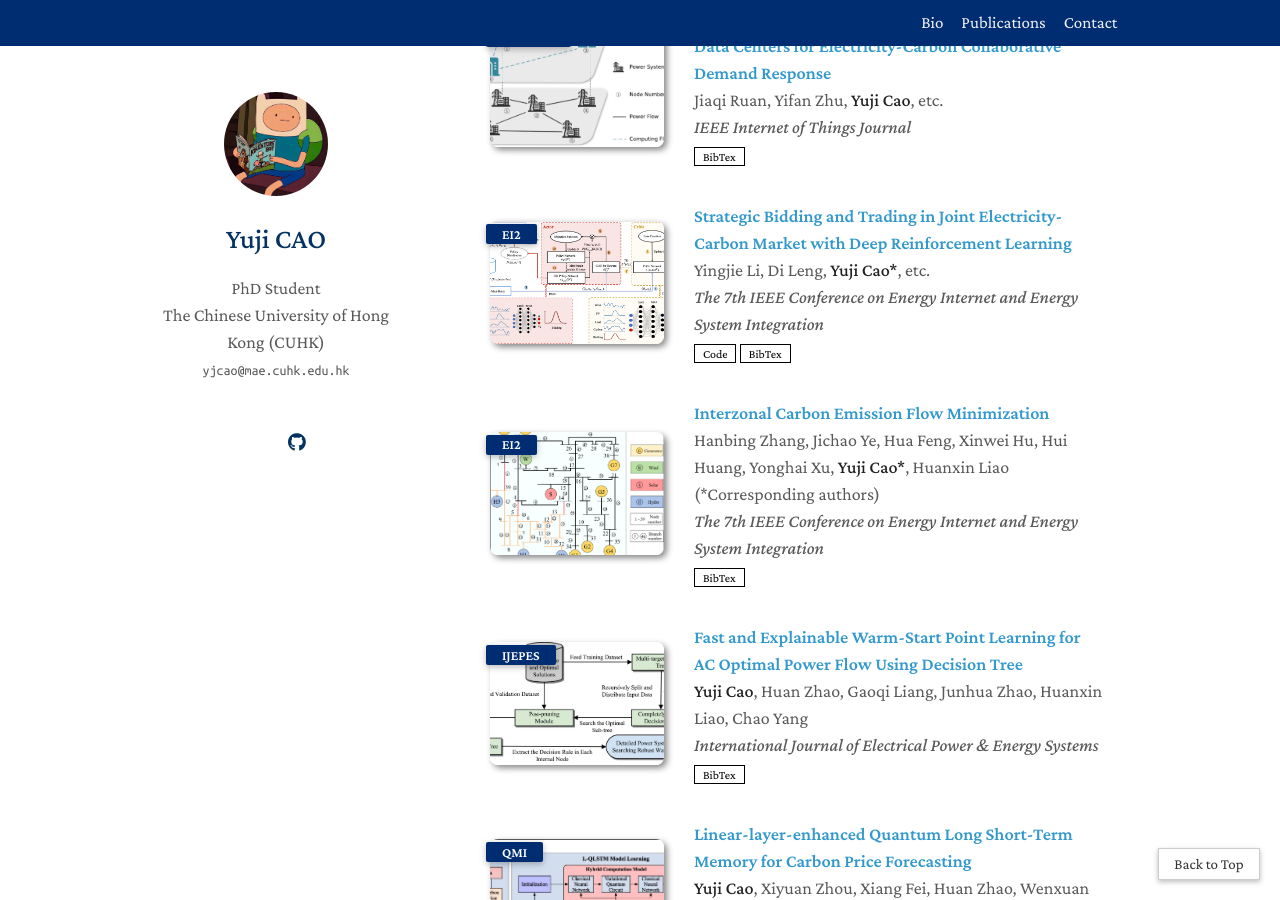
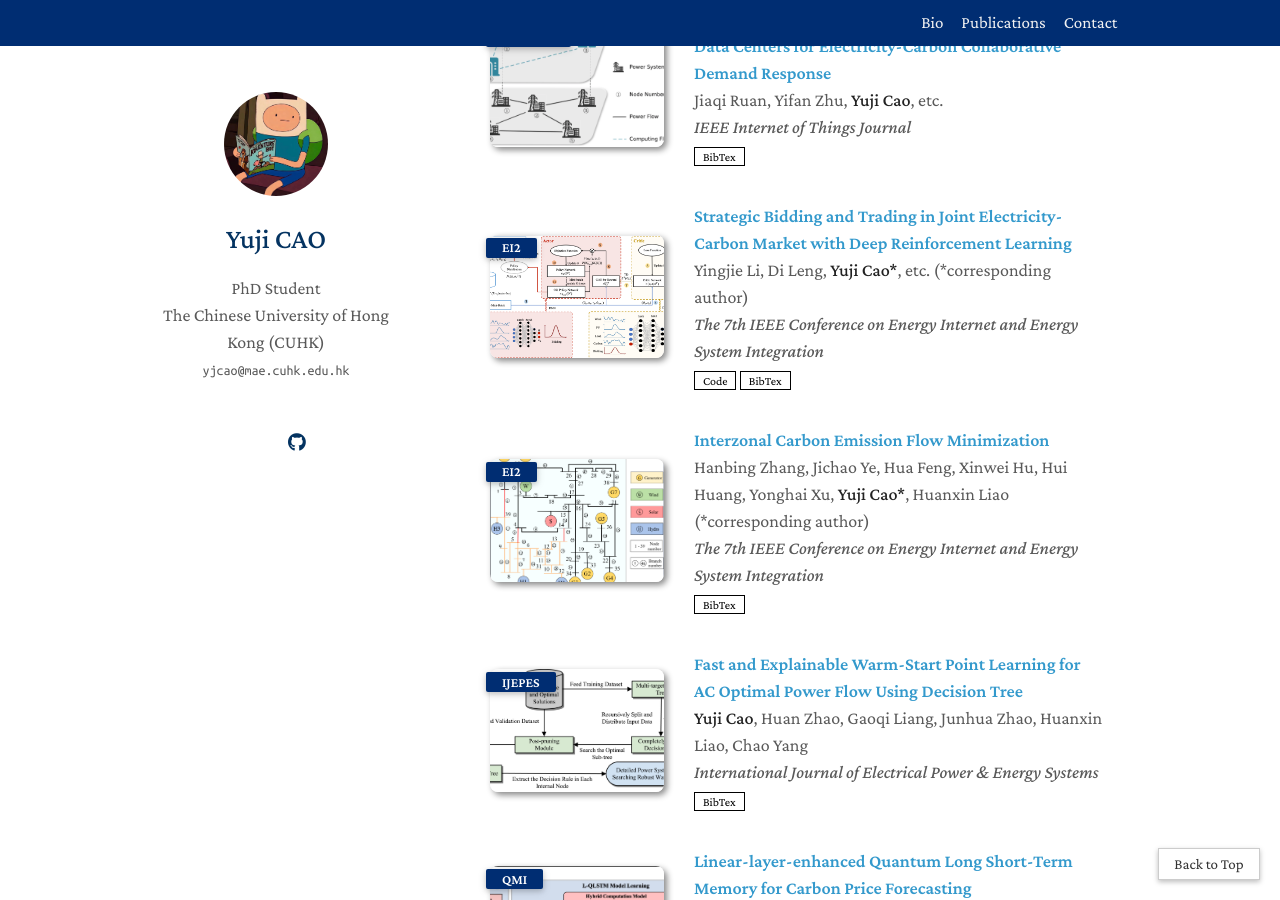
Before and after one commit to yxwyx/yxwyx.github.io, a Jekyll site: the page built from index.md, in a window 1280 px wide and 900 px high, scrolled down 1058 px. Built offline with Jekyll 4.4.1, drawn with Linux system fonts in a browser that asks for light colours; nearby versions of some CDN libraries; a style sheet for code colours, icons or effects is not loaded.

```diff
--- a/_data/publications.yml
+++ b/_data/publications.yml
@@ -16,7 +16,7 @@
     image: ./assets/img/data-center.png
 
   - title: "Strategic Bidding and Trading in Joint Electricity-Carbon Market with Deep Reinforcement Learning"
-    authors: Yingjie Li, Di Leng, <strong>Yuji Cao*</strong>, etc.
+    authors: Yingjie Li, Di Leng, <strong>Yuji Cao*</strong>, etc. (*corresponding author)
     conference_short: EI2
     conference: The 7th IEEE Conference on Energy Internet and Energy System Integration
     link: https://ieeexplore.ieee.org/abstract/document/10512704
@@ -25,7 +25,7 @@
     image: ./assets/img/joint-bidding.png
 
   - title: "Interzonal Carbon Emission Flow Minimization"
-    authors: Hanbing Zhang, Jichao Ye, Hua Feng, Xinwei Hu, Hui Huang, Yonghai Xu, <strong>Yuji Cao*</strong>, Huanxin Liao (*Corresponding authors)
+    authors: Hanbing Zhang, Jichao Ye, Hua Feng, Xinwei Hu, Hui Huang, Yonghai Xu, <strong>Yuji Cao*</strong>, Huanxin Liao (*corresponding author)
     conference_short: EI2
     conference: The 7th IEEE Conference on Energy Internet and Energy System Integration
     link: https://ieeexplore.ieee.org/abstract/document/10512678
```
